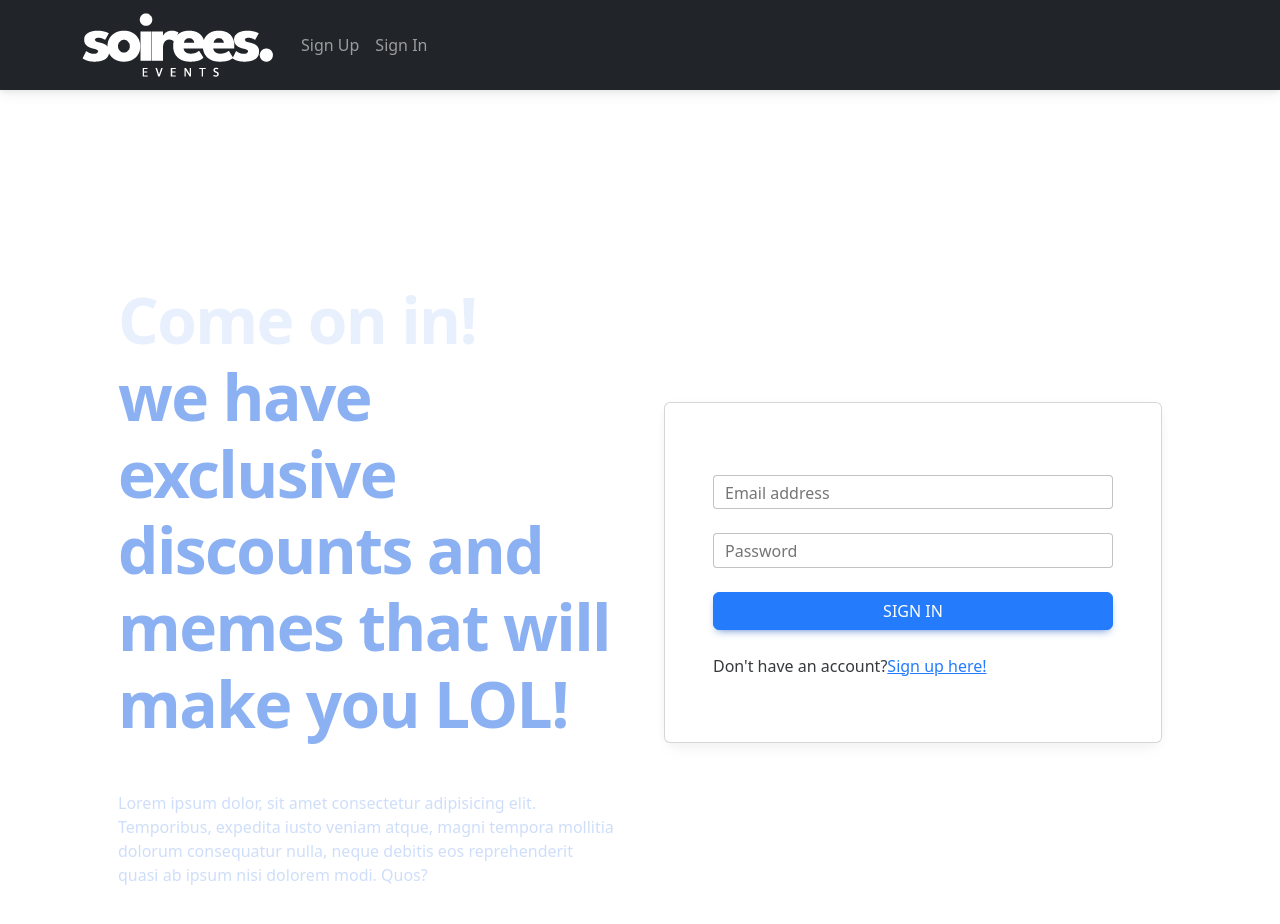
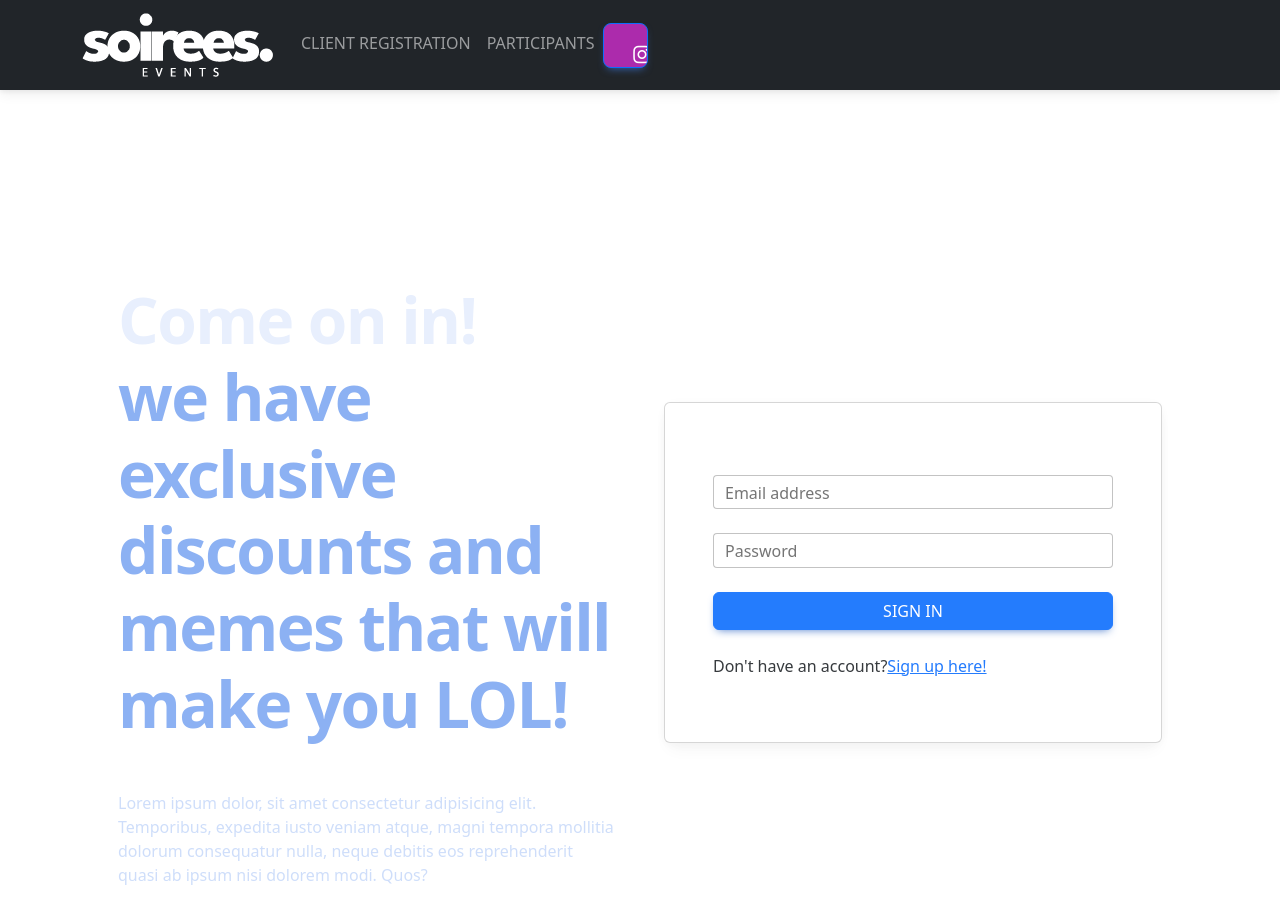
Before and after one commit to laurynvar/project-exam, a React (Create React App) app: page /login in a window 1280 px wide. Shown: the top 924 px of the page. Built offline with nearby package versions, Linux system fonts and the light colour scheme; the HTML template or start-up script is replaced by a standard one.

Commit message:
Jumping on reload to login page prevented

```diff
--- a/src/components/AuthenticationContext.jsx
+++ b/src/components/AuthenticationContext.jsx
@@ -3,7 +3,7 @@ import { useState, createContext } from "react";
 export const AuthenticationContext = createContext();
 
 export const AuthenticationWrapper = ({ children }) => {
-  const [isSignedIn, setIsSignedIn] = useState(false);
+  const [isSignedIn, setIsSignedIn] = useState(true);
   const handleAuthentication = (data) => setIsSignedIn(data);
 
   return (
--- a/src/components/ParticipantList.jsx
+++ b/src/components/ParticipantList.jsx
@@ -50,7 +50,7 @@ export const ParticipantList = () => {
     return <div>Loading...</div>;
   }
 
-  if (!isSignedIn) {
+  if (isSignedIn) {
     return (
       <>
         <section className="h-100 h-custom" style={{ backgroundColor: "#eee" }}>
```
